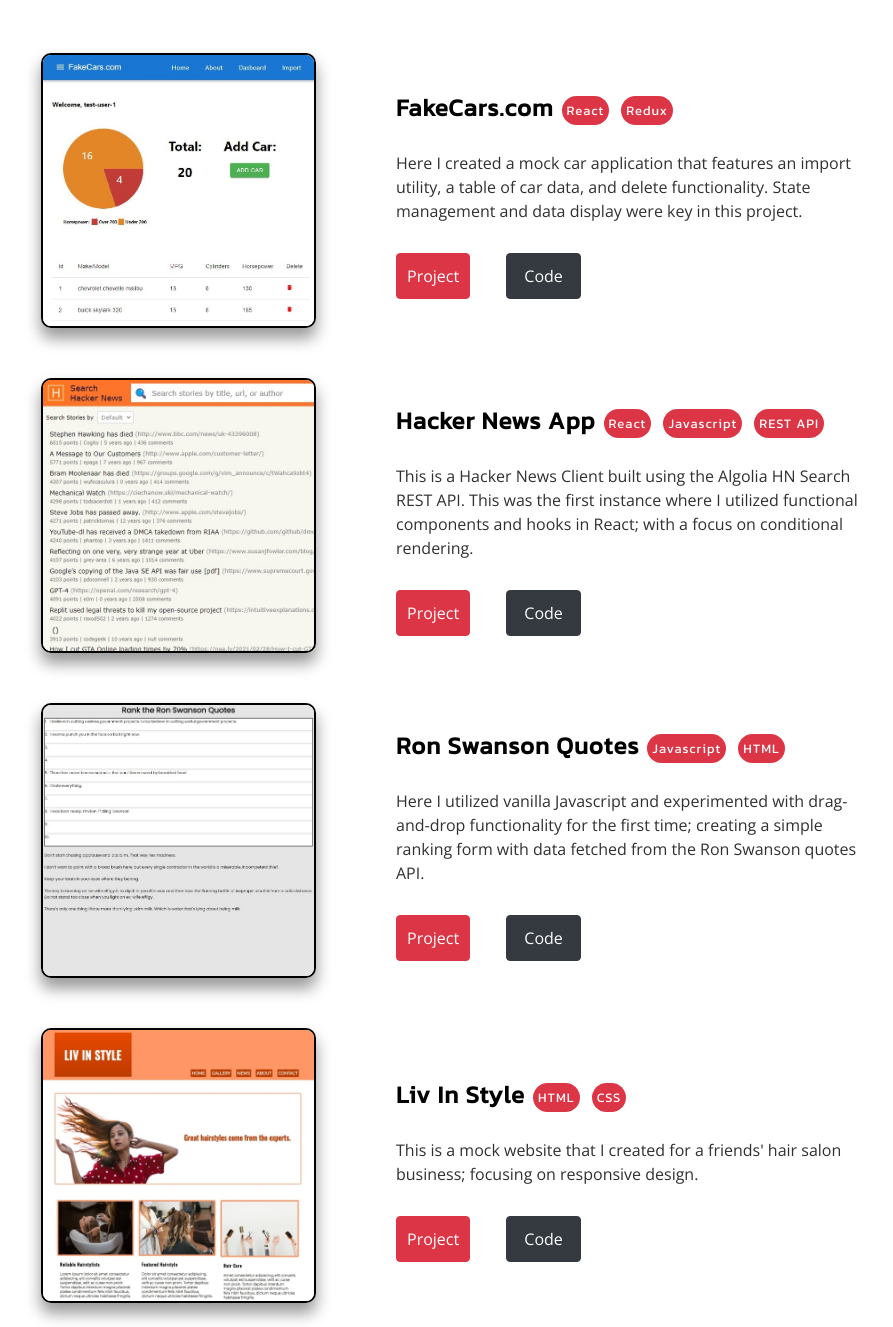
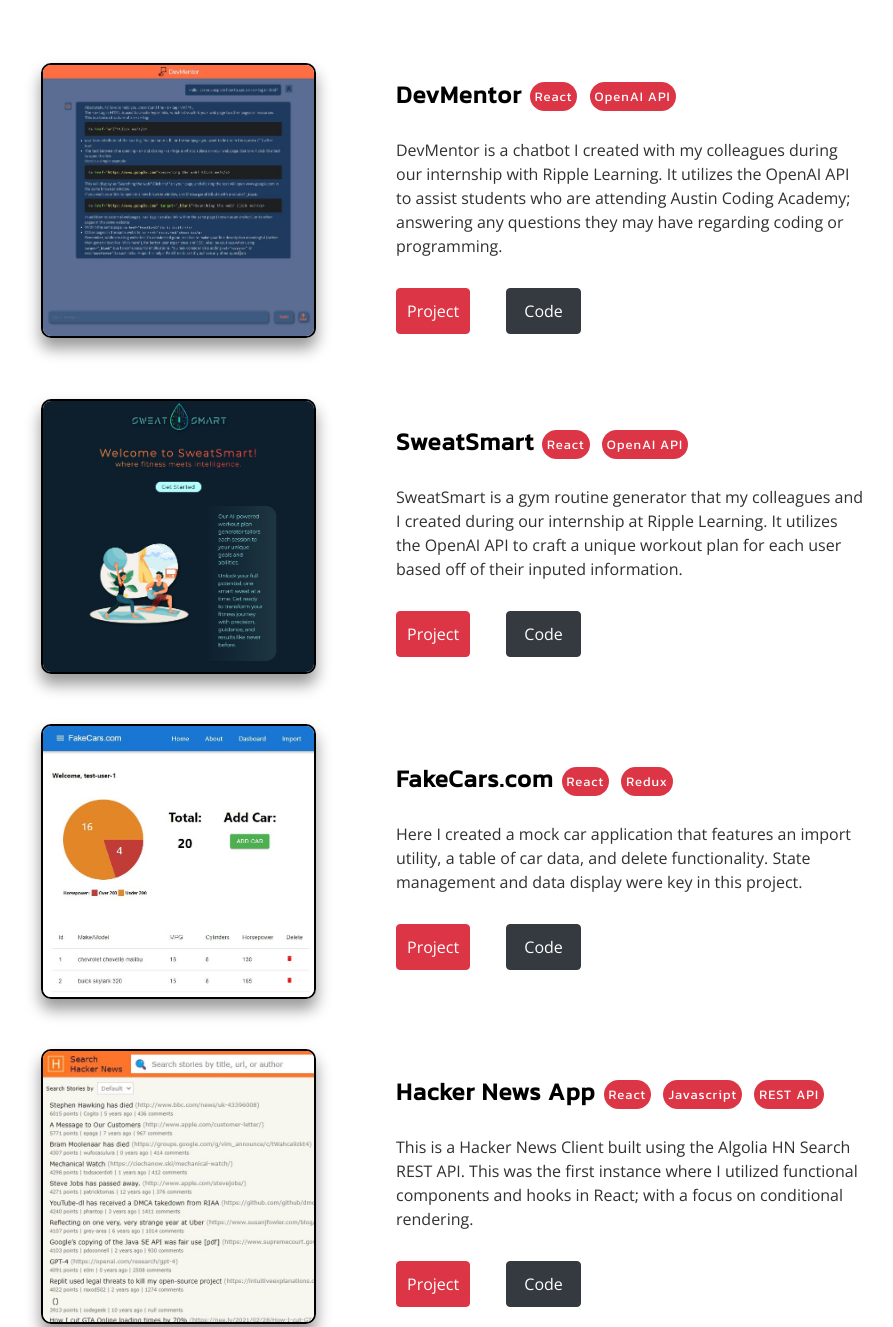
Before and after one commit to mannybennett/newPortfolio, a website: page portfolio.html in a window 1280 px wide. Shown: the part 940-2267 px from the top of the page, without its empty margins (187-1080 px from the left). Drawn offline with nearby package versions, Linux system fonts and the light colour scheme.

Commit message:
Update Portfolio

```diff
--- a/portfolio.html
+++ b/portfolio.html
@@ -137,7 +137,81 @@
               </div>
             </div>
           </div>
+
 					<hr id="divider">
+
+          <div class="imgCard">
+            <a href="https://tutor-bot-95be081ea49e.herokuapp.com/" target="_blank">
+							<img class="fill" src="./images/devMentor.jpg" />
+						</a>
+            <div class="innerCard">
+              <div class="titleAndChips">
+                <h3>DevMentor</h3>
+								<div class="chips">
+									<span class="chip">React</span>
+									<span class="chip">OpenAI API</span>
+								</div>
+              </div>
+
+              <p>
+                DevMentor is a chatbot I created with my colleagues during our internship with Ripple Learning. It utilizes the OpenAI API to assist students who are attending Austin Coding Academy; answering any questions they may have regarding coding or programming.
+              </p>
+              <div>
+                <a
+                  href="https://tutor-bot-95be081ea49e.herokuapp.com/"
+                  target="_blank"
+                  class="btn btn-danger btn-md mr-3 imgButton1"
+                  role="button"
+                  data-bs-toggle="button"
+                  >Project</a
+                >
+                <a
+                  href="https://github.com/theMVPshop/tutorbot"
+                  target="_blank"
+                  class="btn btn-dark btn-md ml-3 imgButton2"
+                  role="button"
+                  data-bs-toggle="button"
+                  >Code</a
+                >
+              </div>
+            </div>
+          </div>
+          <div class="imgCard">
+            <a href="https://sweat-smart-app-f4e877674802.herokuapp.com/" target="_blank">
+							<img class="fill" src="./images/sweatSmart.jpg" />
+						</a>
+            <div class="innerCard">
+              <div class="titleAndChips">
+                <h3>SweatSmart</h3>
+								<div class="chips">
+									<span class="chip">React</span>
+									<span class="chip">OpenAI API</span>
+								</div>
+              </div>
+
+              <p>
+                SweatSmart is a gym routine generator that my colleagues and I created during our internship at Ripple Learning. It utilizes the OpenAI API to craft a unique workout plan for each user based off of their inputed information.
+              </p>
+              <div>
+                <a
+                  href="https://sweat-smart-app-f4e877674802.herokuapp.com/"
+                  target="_blank"
+                  class="btn btn-danger btn-md mr-3 imgButton1"
+                  role="button"
+                  data-bs-toggle="button"
+                  >Project</a
+                >
+                <a
+                  href="https://github.com/theMVPshop/workoutPlanner"
+                  target="_blank"
+                  class="btn btn-dark btn-md ml-3 imgButton2"
+                  role="button"
+                  data-bs-toggle="button"
+                  >Code</a
+                >
+              </div>
+            </div>
+          </div>
           <div class="imgCard">
             <a href="https://mannybennett.github.io/JS411_Redux-Thunk/" target="_blank">
 							<img class="fill" src="./images/fakeCars.jpg" />
@@ -211,79 +285,6 @@
               </div>
             </div>
           </div>
-          <div class="imgCard">
-            <a href="https://mannybennett.github.io/JS211_RonSwansonApp/" target="_blank">
-							<img class="fill" src="./images/ronSwan.jpg" />
-						</a>
-            <div class="innerCard">
-              <div class="titleAndChips">
-                <h3>Ron Swanson Quotes</h3>
-								<div class="chips">
-									<span class="chip">Javascript</span>
-									<span class="chip">HTML</span>
-								</div>
-              </div>
-
-              <p>
-                Here I utilized vanilla Javascript and experimented with drag-and-drop functionality for the first time; creating a simple ranking form with data fetched from the Ron Swanson quotes API.
-              </p>
-              <div>
-                <a
-                  href="https://mannybennett.github.io/JS211_RonSwansonApp/"
-                  target="_blank"
-                  class="btn btn-danger btn-md mr-3 imgButton1"
-                  role="button"
-                  data-bs-toggle="button"
-                  >Project</a
-                >
-                <a
-                  href="https://github.com/mannybennett/JS211_RonSwansonApp"
-                  target="_blank"
-                  class="btn btn-dark btn-md ml-3 imgButton2"
-                  role="button"
-                  data-bs-toggle="button"
-                  >Code</a
-                >
-              </div>
-            </div>
-          </div>
-          <div class="imgCard">
-            <a href="https://mannybennett.github.io/hairSalonWebsite/index.html" target="_blank">
-							<img class="fill" src="./images/livinstyle.jpg" />
-						</a>
-            <div class="innerCard">
-              <div class="titleAndChips">
-                <h3>Liv In Style</h3>
-								<div class="chips">
-									<span class="chip">HTML</span>
-									<span class="chip">CSS</span>
-								</div>
-              </div>
-
-              <p>
-                This is a mock website that I created for a friends' hair salon
-                business; focusing on responsive design.
-              </p>
-              <div>
-                <a
-                  href="https://mannybennett.github.io/hairSalonWebsite/index.html"
-                  target="_blank"
-                  class="btn btn-danger btn-md mr-3 imgButton1"
-                  role="button"
-                  data-bs-toggle="button"
-                  >Project</a
-                >
-                <a
-                  href="https://github.com/mannybennett/hairSalonWebsite"
-                  target="_blank"
-                  class="btn btn-dark btn-md ml-3 imgButton2"
-                  role="button"
-                  data-bs-toggle="button"
-                  >Code</a
-                >
-              </div>
-            </div>
-          </div>
         </section>
       </div>
     </main>
```
Also changed, not shown: images/devMentor.jpg (added), images/sweatSmart.jpg (added).
